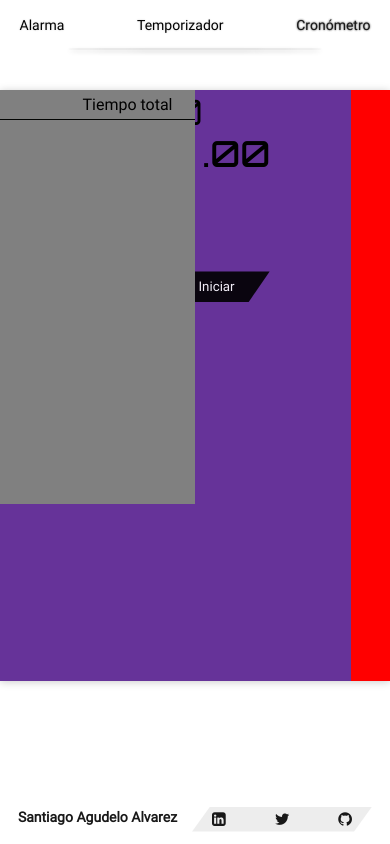
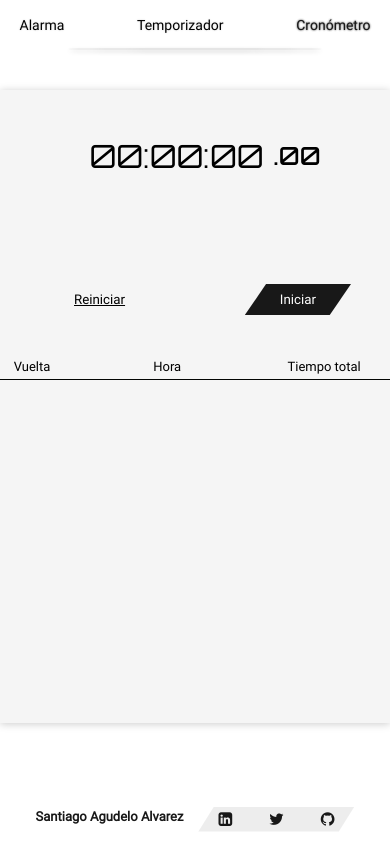
Before and after one commit to sagudecod97/watch-js, a plain HTML site: page src/chrono.html in a window 390 px wide. Drawn offline with Linux system fonts and the light colour scheme; files whose address does not match are found by name.

Commit message:
Added mobile styles for chronometer

```diff
--- a/src/styles/chrono.css
+++ b/src/styles/chrono.css
@@ -125,21 +125,84 @@
 @media (max-width: 1024px) {
   .chrono {
     width: 100vw;
-    height: 100%;
-    top: 0;
-    right: 0;
-    background-color: rebeccapurple;
+    height: 60%; /* 50% */
+    position: initial;
+    transform: translateX(0);
   }
 
   .chrono_time {
     width: auto;
-    font-size: 3.5rem;
+    font-size: 9.2rem; /* 3.8rem */
+    height: 50%;
+    display: flex;
+    align-items: center;
+    justify-content: flex-start;
+    padding-right: 0;
+    width: 60rem;
+    margin: 0 auto;
+  }
+
+  .chrono_time-ms {
+    padding: 2.5rem 0 0 1rem;
+  }
+
+  .chrono_btns {
+    height: 100%;
+    justify-content: space-between;
+    padding: 23vh 35% 0 35%;
   }
 
   .chrono-laps {
     position: initial;
     height: 70%;
     width: 100%;
-    background-color: gray;
+    transform: translateX(0);
+  }
+
+  .chrono-laps_titles {
+    font-size: 1.8rem; /* 1.3rem*/
+    padding: 0.5rem 1rem;
+  }
+
+  .chrono-laps_time {
+    padding: 15px 2rem 0 1rem;
+    height: 70%;
+    max-height: 35vh;
+  }
+
+  .chrono-laps_time-lap {
+    font-size: 1.7rem;
+  }
+
+  .chrono-laps_time-lap p {
+    width: 35%;
   }
 }
+
+@media (max-width: 767px) {
+  .chrono {
+    height: 50%;
+  }
+
+  .chrono_time {
+    font-size: 3.2rem;
+    width: 25rem;
+  }
+
+  .chrono_time-ms {
+    font-size: 2.5rem;
+    padding: 0rem 0 0 1rem;
+  }
+
+  .chrono_btns {
+    padding: 23vh 10% 0 10%;
+  }
+
+  .chrono-laps_titles {
+    font-size: 1.3rem;
+  }
+
+  .chrono-laps_time-lap {
+    font-size: 1.4rem;
+  }
+}
--- a/src/styles/layout.css
+++ b/src/styles/layout.css
@@ -124,10 +124,24 @@
     width: 100%;
   }
 
+  .main {
+    height: 75%;
+  }
+
   .main_content {
-    background-color: red;
     display: flex;
     flex-direction: column;
-    clip-path: initial !important;
+    align-items: center;
+    clip-path: initial;
+  }
+
+  .footer_name {
+    font-size: 1.3rem;
+  }
+
+  .footer_social {
+    width: 40%;
+    max-width: 200px;
+    min-width: 0;
   }
 }
--- a/src/utils/chrono-functions/chronoLap.js
+++ b/src/utils/chrono-functions/chronoLap.js
@@ -18,14 +18,13 @@ const ChronoLap = (lap, totalTime) => {
     }
 
     const view = `
-    <div class="chrono-laps_time-lap">
         <p>${lap}</p>
         <p>${hours}:${minutes}:${seconds}:${String(mili).slice(0,2)}</p>
         <p>${hours}:${minutes}:${seconds}:${String(mili).slice(0,2)}</p>
-    </div>
     `;
 
     let divLap = document.createElement('div');
+    divLap.classList.add('chrono-laps_time-lap')
     divLap.innerHTML = view;
 
     return divLap;
--- a/src/utils/chrono-scripts/chrono-script.js
+++ b/src/utils/chrono-scripts/chrono-script.js
@@ -39,7 +39,7 @@ btnLap.addEventListener('click', (event) => {
       window.chronoTime = { hours: 0, minutes: 0, seconds: 0, mili: 0, };
       window.chronoStop = null;
       window.firstLap = null;
-      chronoTime.innerHTML = `<p class="chrono_time">00:00:00<span class="chrono_time-ms">.00</span></p>`;
+      chronoTime.innerHTML = `00:00:00<span class="chrono_time-ms">.00</span>`;
 
       while(chronoLapsTime.firstChild) { chronoLapsTime.lastChild.remove() };
 
--- a/src/utils/tools/Chrono.js
+++ b/src/utils/tools/Chrono.js
@@ -40,7 +40,7 @@ class Chrono {
         let timeString = chronoString({ hours, minutes, seconds, mili }, false);
         timeString.miliseconds = String(timeString.miliseconds).slice(0,2)
         chronoTime.innerHTML = `
-        <p class="chrono_time">${timeString.time}<span class="chrono_time-ms">.${timeString.miliseconds}</span></p>`;
+        ${timeString.time}<span class="chrono_time-ms">.${timeString.miliseconds}</span>`;
 
         window.chronoTime = { hours, minutes, seconds, mili };
 
```
